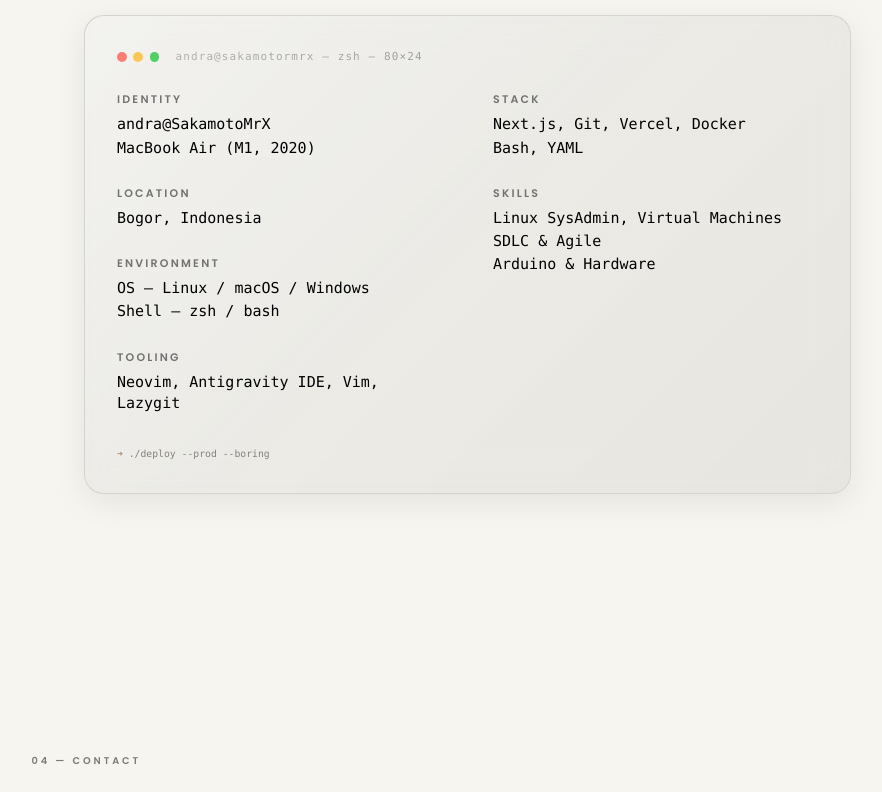
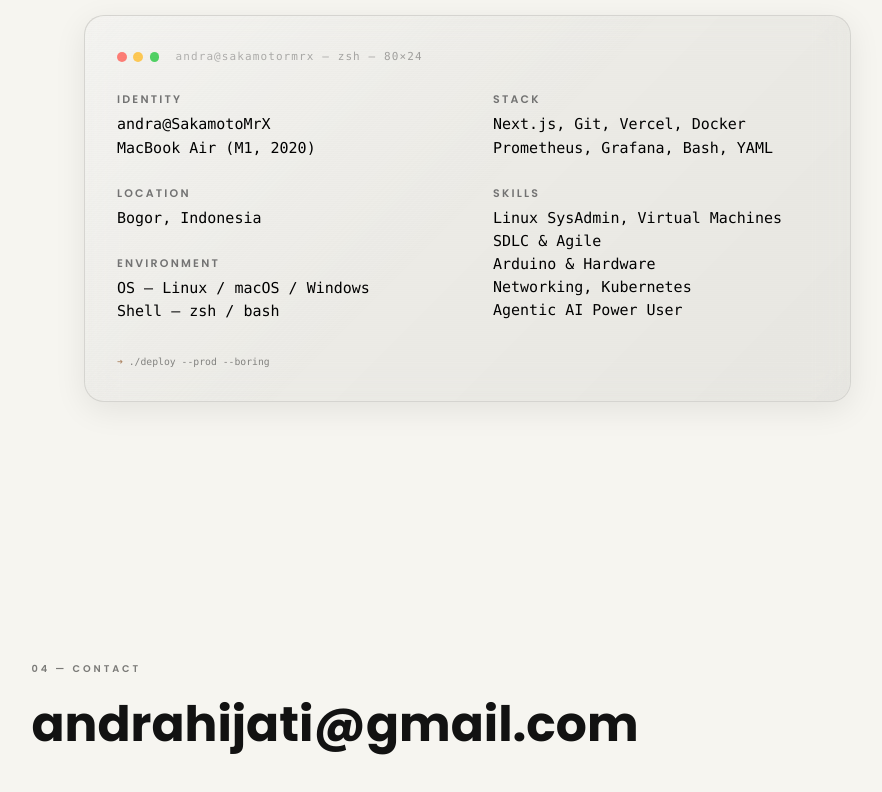
Before and after one commit to SakamotoMrX/Portofolio-Andra, a Next.js app: page / in a window 1280 px wide. Shown: the part 4120-4912 px from the top of the page, without its empty margins (173-1055 px from the left). Built offline with nearby package versions, Linux system fonts and the light colour scheme; no server answers.

Commit message:
feat(neofetch): remove tooling, add networking/kubernetes/agentic AI + prometheus/grafana stack
- remove Tooling (Neovim/Antigravity/Vim/Lazygit)
- skills: add Networking, Kubernetes, Agentic AI Power User (tidy grouping)
- stack: add Prometheus, Grafana (correct prometheous spelling, tidy)

```diff
--- a/components/Neofetch.jsx
+++ b/components/Neofetch.jsx
@@ -57,13 +57,18 @@
             <Block label="Identity" lines={["andra@SakamotoMrX", "MacBook Air (M1, 2020)"]} />
             <Block label="Location" lines={["Bogor, Indonesia"]} />
             <Block label="Environment" lines={["OS — Linux / macOS / Windows", "Shell — zsh / bash"]} />
-            <Block label="Tooling" lines={["Neovim, Antigravity IDE, Vim, Lazygit"]} />
           </div>
           <div className="space-y-8">
-            <Block label="Stack" lines={["Next.js, Git, Vercel, Docker", "Bash, YAML"]} />
+            <Block label="Stack" lines={["Next.js, Git, Vercel, Docker", "Prometheus, Grafana, Bash, YAML"]} />
             <Block
               label="Skills"
-              lines={["Linux SysAdmin, Virtual Machines", "SDLC & Agile", "Arduino & Hardware"]}
+              lines={[
+                "Linux SysAdmin, Virtual Machines",
+                "SDLC & Agile",
+                "Arduino & Hardware",
+                "Networking, Kubernetes",
+                "Agentic AI Power User",
+              ]}
             />
           </div>
         </div>
```
